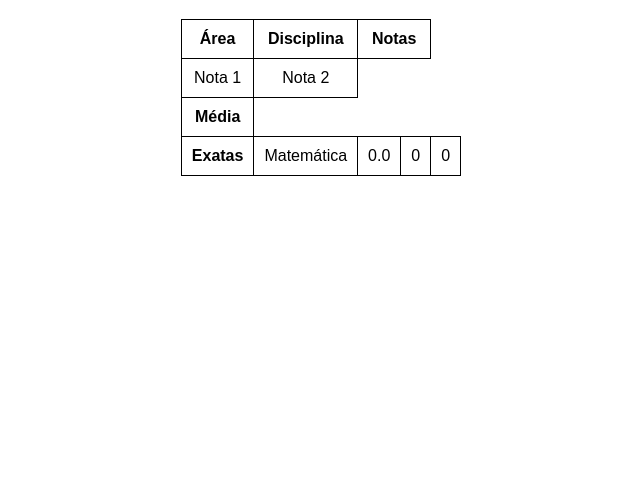
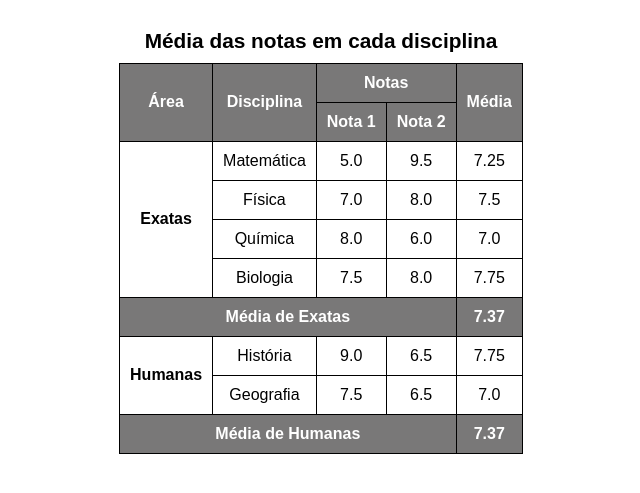
Before and after one commit to tallisdasilva/html-css, a plain HTML site: page desafios/desafio014/tabela.html in a window 1280 px wide. Shown: the part 61-554 px from the top of the page, without its empty margins (319-959 px from the left). Drawn offline with Linux system fonts and the light colour scheme.

Commit message:
Tabela do desafio 14

```diff
--- a/desafios/desafio014/tabela.html
+++ b/desafios/desafio014/tabela.html
@@ -9,10 +9,21 @@
         body { font-family: Arial, Helvetica, sans-serif;
             text-align: center;
             }
+            caption {
+                font-size: 1.3em;
+                padding: 10px;
+                font-weight: bold;
+            }
 
         table {
             border-collapse: collapse;
             margin: auto;
+        }
+
+        thead, .med {
+            background-color: rgba(117, 116, 116, 0.97);
+            color: white;
+            font-weight: bolder;
         }
 
         td, th {
@@ -24,22 +35,65 @@
 <body>
     <h1>Notas</h1>
     <table>
+        <caption>Média das notas em cada disciplina</caption>
         <thead>
             <tr>
-                <th>Área</th>
-                <th>Disciplina</th>
-                <th colspan="2">Notas <tr> <td> Nota 1 <td> Nota 2
-                </tr></th>
-                <th>Média</th>
+                <th rowspan="2" scope="col">Área</th>
+                <th rowspan="2" scope="col">Disciplina</th>
+                <th colspan="2" scope="colgroup">Notas</th>
+                <th rowspan="2" scope="col">Média</th>
+            </tr>
+            <tr>
+                <th scope="col">Nota 1</th>
+                <th scope="col">Nota 2</th>
             </tr>
         </thead>
         <tbody>
             <tr>
-                <th>Exatas</th>
+                <th rowspan="4" scope="rowgroup">Exatas</th>
                 <td>Matemática</td>
-                <td>0.0</td>
-                <td>0</td>
-                <td>0</td>
+                <td>5.0</td>
+                <td>9.5</td>
+                <td>7.25</td>
+            </tr>
+            <tr>
+                <td>Física</td>
+                <td>7.0</td>
+                <td>8.0</td>
+                <td>7.5</td>
+            </tr>
+            <tr>
+                <td>Química</td>
+                <td>8.0</td>
+                <td>6.0</td>
+                <td>7.0</td>
+            </tr>
+            <tr>
+                <td>Biologia</td>
+                <td>7.5</td>
+                <td>8.0</td>
+                <td>7.75</td>
+            </tr>
+            <tr class="med">
+                <th colspan="4" scope="row">Média de Exatas</th>
+                <td>7.37</td>
+            </tr>
+            <tr>
+                <th rowspan="2" scope="rowgroup">Humanas</th>
+                <td>História</td>
+                <td>9.0</td>
+                <td>6.5</td>
+                <td>7.75</td>
+            </tr>
+            <tr>
+                <td>Geografia</td>
+                <td>7.5</td>
+                <td>6.5</td>
+                <td>7.0</td>
+            </tr>
+            <tr class="med">
+                <th colspan="4" scope="row">Média de Humanas</th>
+                <td>7.37</td>
             </tr>
         </tbody>
     </table>
```
